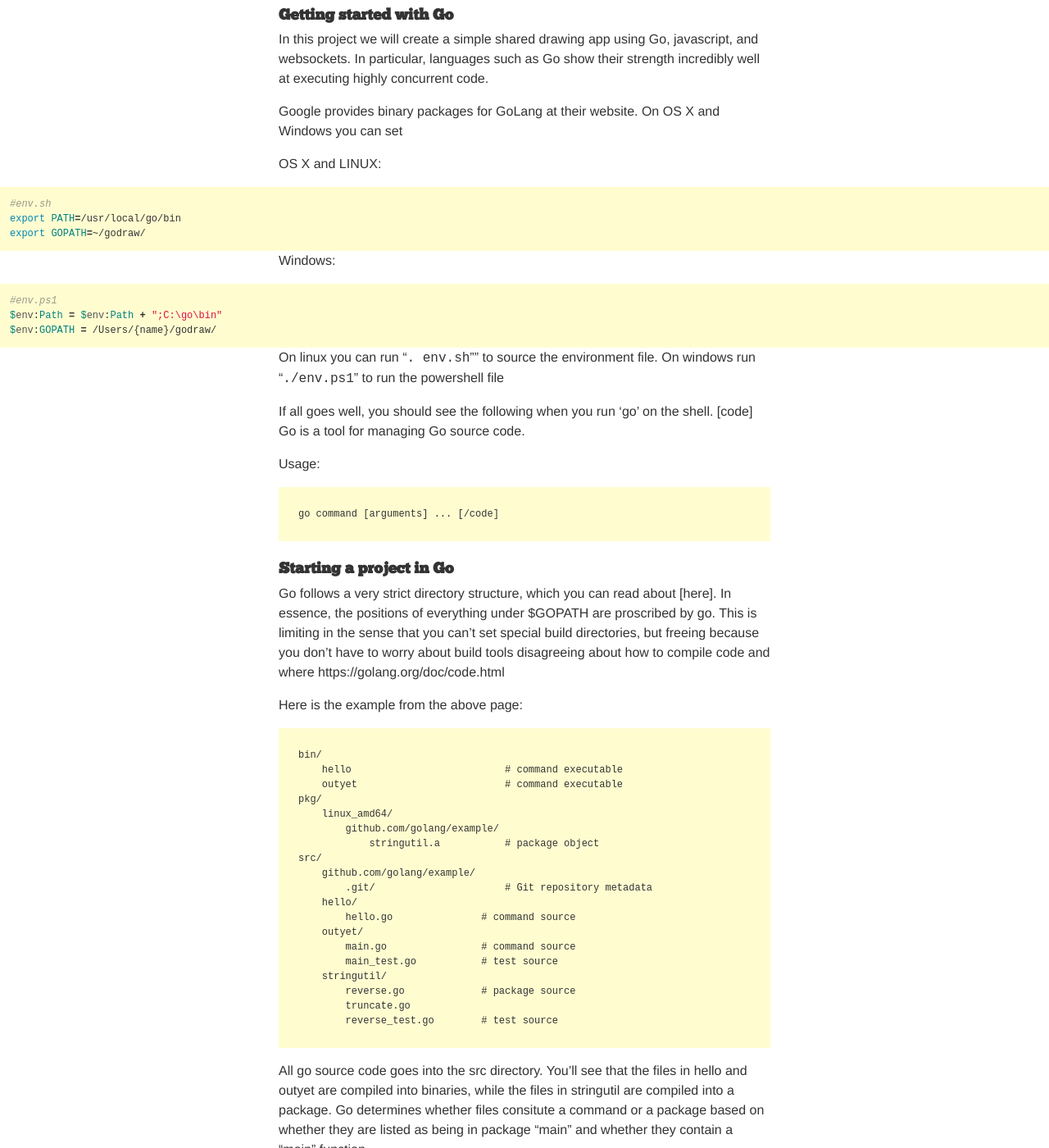
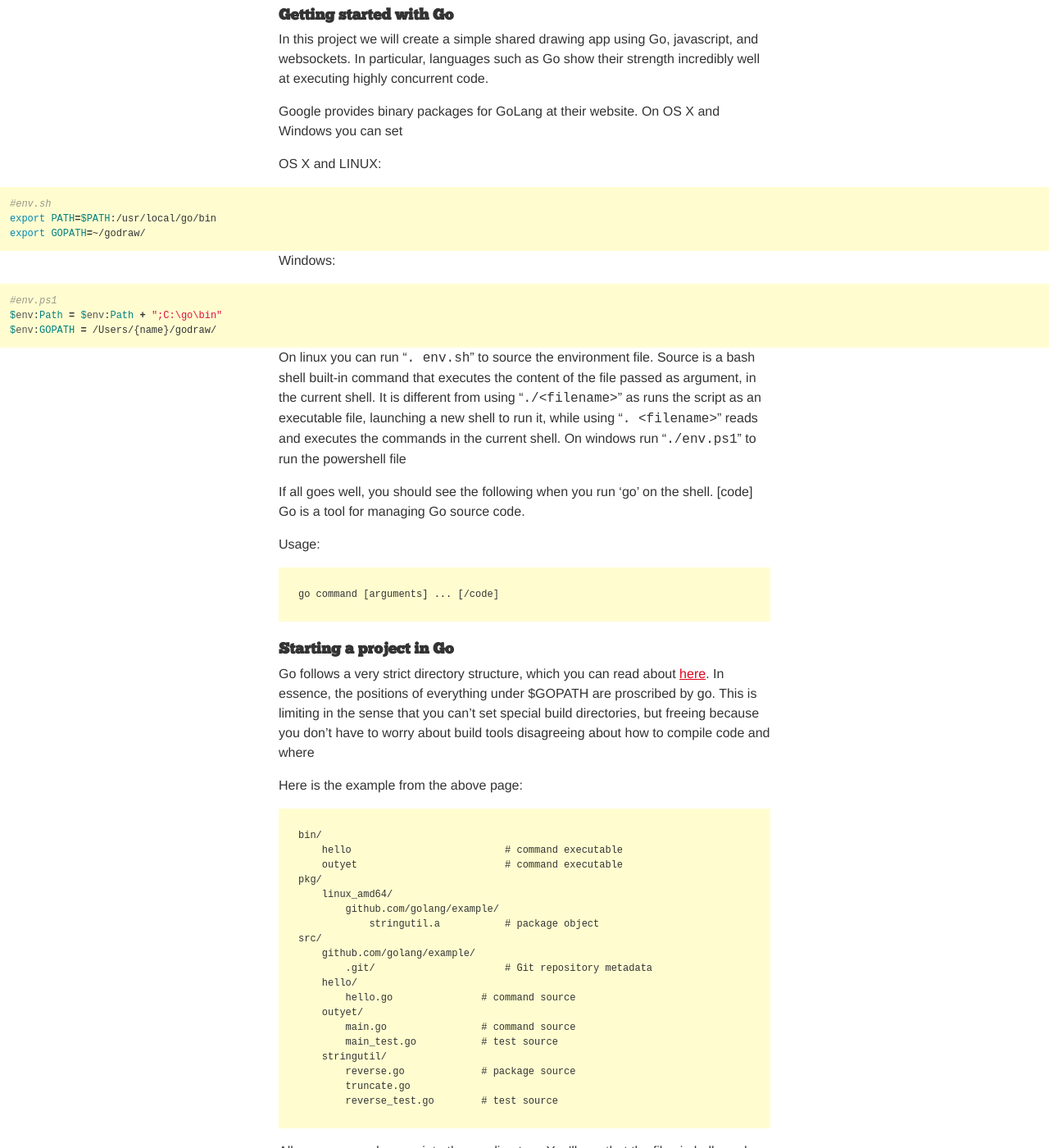
Before and after one commit to unhackathon/website, a Jekyll site: the page built from springboard-projects/websockets.md, in a window 1280 px wide and 1400 px high, scrolled down 454 px. Shown: the whole window at 82% size. Built offline with Jekyll 4.4.1, drawn with Linux system fonts in a browser that asks for light colours; some of the changed text lies outside the part shown.

Commit message:
Fixed errors in Websockets Springboards:

````diff
--- a/springboard-projects/websockets.md
+++ b/springboard-projects/websockets.md
@@ -18,7 +18,7 @@
 OS X and LINUX:
 {% highlight bash %}
 #env.sh
-export PATH=/usr/local/go/bin
+export PATH=$PATH:/usr/local/go/bin
 export GOPATH=~/godraw/
 {% endhighlight %}
 Windows:
@@ -28,7 +28,7 @@
 $env:GOPATH = /Users/{name}/godraw/
 {% endhighlight %}
 
-On linux you can run "`. env.sh`"" to source the environment file. On windows run "`./env.ps1`" to run the powershell file
+On linux you can run "`. env.sh`" to source the environment file. Source is a bash shell built-in command that executes the content of the file passed as argument, in the current shell. It is different from using "`./<filename>`" as runs the script as an executable file, launching a new shell to run it, while using "`. <filename>`" reads and executes the commands in the current shell. On windows run "`./env.ps1`" to run the powershell file
 
 If all goes well, you should see the following when you run 'go' on the shell.
 [code]
@@ -42,8 +42,8 @@
 
 ### Starting a project in Go
 
-Go follows a very strict directory structure, which you can read about [here]. In essence, the positions of everything under $GOPATH are proscribed by go. This is limiting in the sense that you can't set special build directories, but freeing because you don't have to worry about build tools disagreeing about how to compile code and where
-https://golang.org/doc/code.html
+Go follows a very strict directory structure, which you can read about [here](https://golang.org/doc/code.html). In essence, the positions of everything under $GOPATH are proscribed by go. This is limiting in the sense that you can't set special build directories, but freeing because you don't have to worry about build tools disagreeing about how to compile code and where
+
 
 Here is the example from the above page:
 ```
@@ -71,7 +71,7 @@
 All go source code goes into the src directory. You'll see that the files in hello and outyet are compiled into binaries, while the files  in stringutil are compiled into a package. Go determines whether files consitute a command or a package based on whether they are listed as being in package "main" and whether they contain a "main" function.
 
 To start our project, we are going to create a file called "main.go" in folder "godraw" under the "src" directory of our $GOPATH.
-```
+{% highlight go %}
 package main
 
 import "net/http"
@@ -82,7 +82,7 @@
     fmt.Println("Running webserver on port 8080")
     http.ListenAndServe(":8080", nil);
 }
-```
+{% endhighlight %}
 
 You'll see that this file lists itself as being package 'main'. We'll get to that more later. For now, once you have written this file, run `go run main.go`.
 
@@ -317,7 +317,11 @@
 
 This struct will be used to parse and send messages that represent points. In particular, this uses a language feature in go called 'tags'. You'll notice that X and Y are each 'tagged' with info to the JSON parset that tells it what name to deserialize and serializze properties to. This is necessary because we want X and Y on the point itself to be public, and in Go, public members have to start with an uppercase letter.
 
+<<<<<<< Updated upstream
 Finally, to finish off our changes to the go server add the following function.
+=======
+Finally, to finish off our changes to the go server, remove the "socketConnected" function, and add the following function.
+>>>>>>> Stashed changes
 {% highlight go %}
 // Echo the data received on the WebSocket.
 func echoServer(ws *websocket.Conn) {
@@ -407,7 +411,7 @@
 That is all well and good, but our client still doesn't know how to deal with messages from the server. The only two changes we need to make to have a working networked drawing client are have the client send the message to the server when you click and drag, and to do the actual drawing when it receives a messages from the server.
 
 Modify the code in mouseMove to look like this:
-```
+{% highlight go %}
 function mouseMove(evt) {
         if (mouseIsDown) {
             ws.send(JSON.stringify({
@@ -416,19 +420,19 @@
             }))
         }
     }
-```
+{% endhighlight %}
 This tells mouseMove to serialize the javascript object into JSON so that we can send it to our server. Note that the 'x' and 'y' are lowercase, matching the tags we set up in go earlier.
 Now we send the messages whenever the mouse is moved, but we never actually draw the point if we get a message.
 
 Add the following code anywhere after the websocket is setup
 
-```
+{% highlight go %}
     function messageReceived(evt) {
         var point = JSON.parse(evt.data);
         drawPoint(point.x, point.y);
     }
     ws.onmessage = messageReceived;
-```
+{% endhighlight %}
 This tells the websocket that any time it receives a message, it should call the messageReceived function, which will take the message that it got, deserialize it to a point, and then pass it to the drawPoint method.
 
 What this means is that any time we draw in a program, we send a message to the server, and wait to draw until we get the echoed message back. This is inneficient for a single user, but makes programming a multi-person drawing program much simpler.
````
